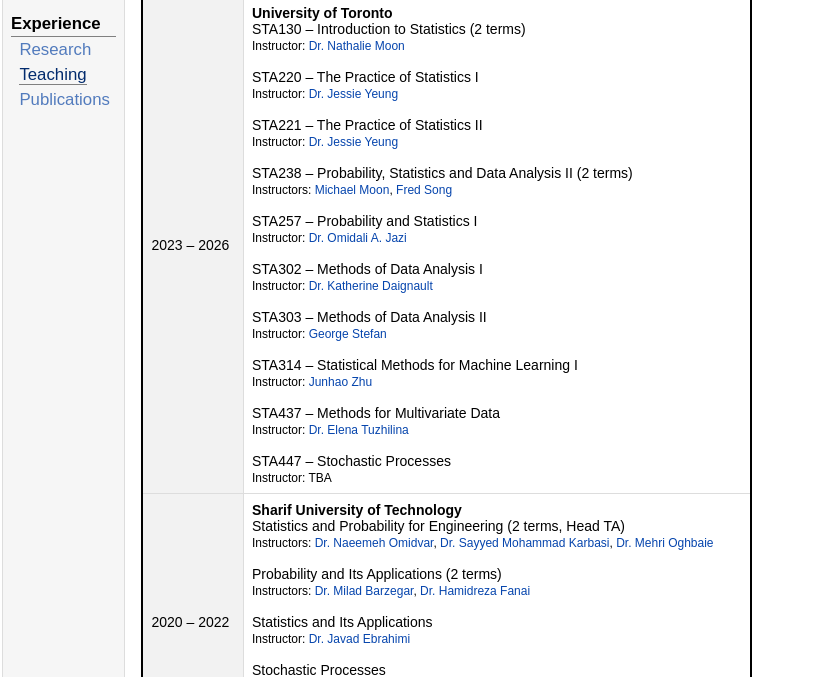
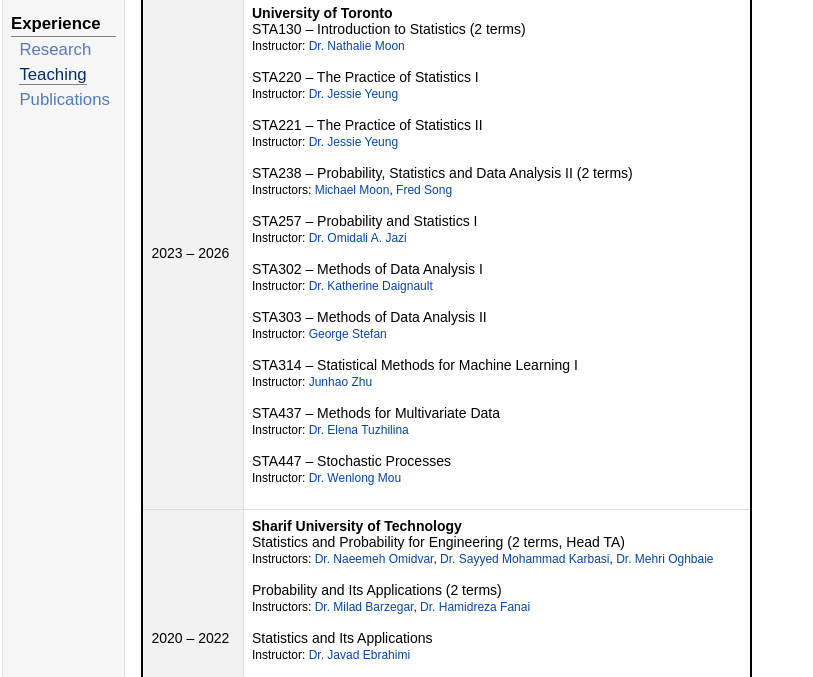
Before and after one commit to arian-hashemzadeh/arian-hashemzadeh.github.io, a plain HTML site: page teaching.html in a window 1280 px wide. Shown: the part 114-791 px from the top of the page, without its empty margins (0-813 px from the left). Drawn offline with Linux system fonts and the light colour scheme.

Commit message:
Update teaching.html

```diff
--- a/teaching.html
+++ b/teaching.html
@@ -120,7 +120,7 @@
         <small>Instructor: <a href="https://elenatuzhilina.github.io/">Dr. Elena Tuzhilina</a></small><br><br>
 
         STA447 – Stochastic Processes<br>
-        <small>Instructor: TBA</small>
+        <small>Instructor: <a href="https://mouwenlong.github.io/">Dr. Wenlong Mou</a></small><br><br>
       </td>
     </tr>
 
```
